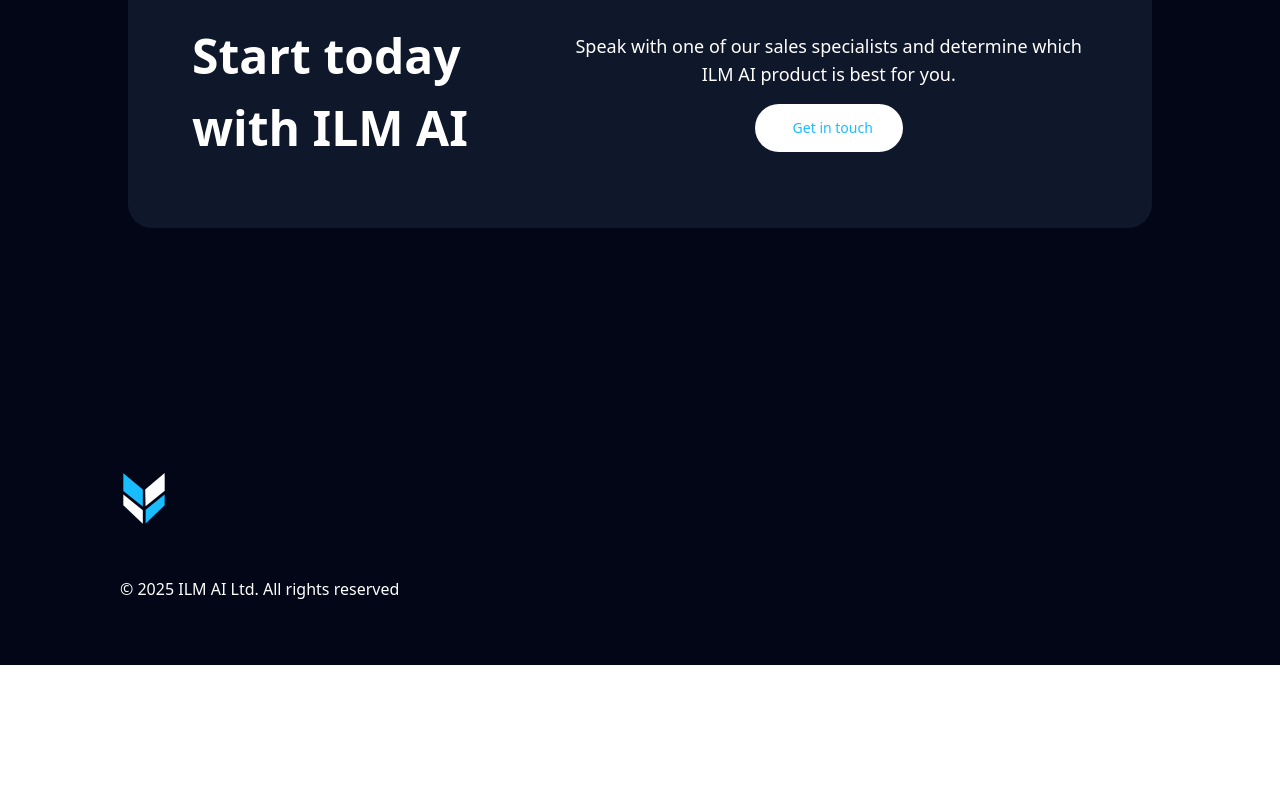
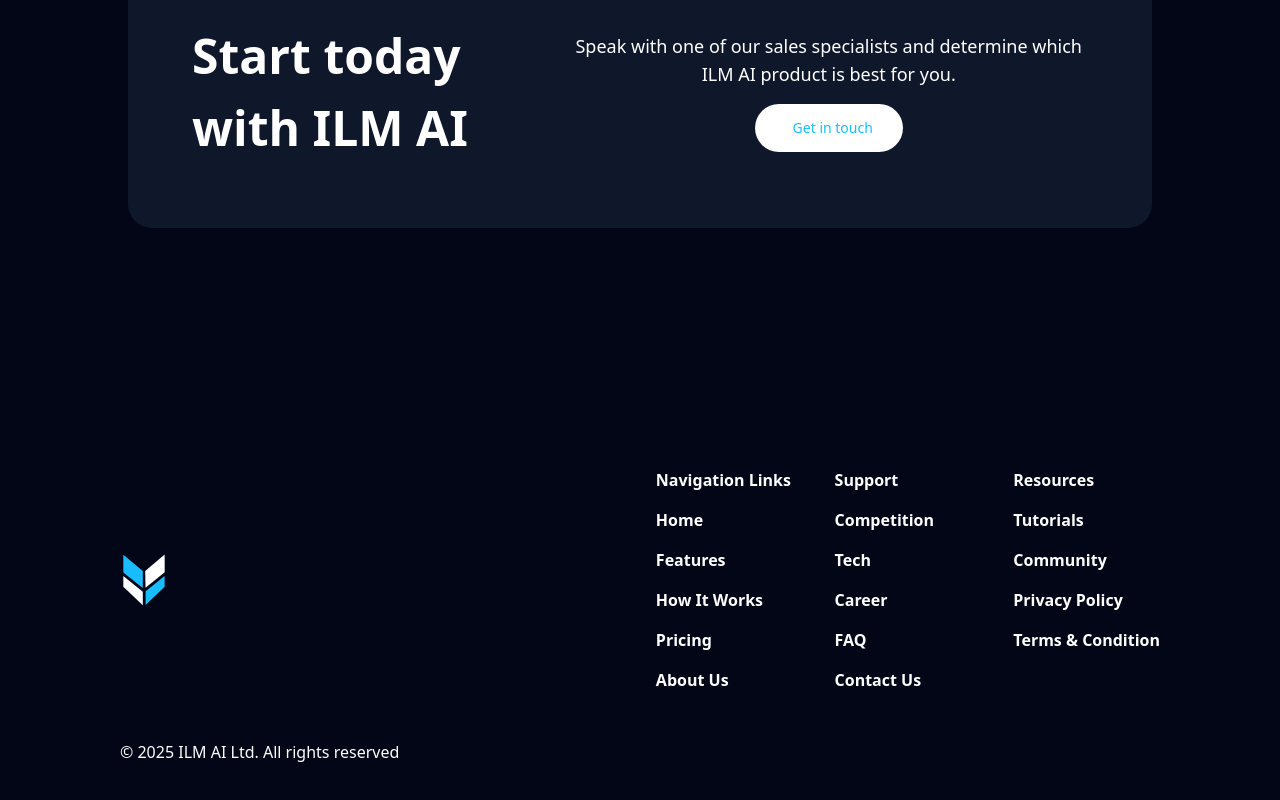
Before and after one commit to ILM-AI-LTD/ilm-ai-frontend, a Next.js app: page / in a window 1280 px wide. Shown: the part 8681-9481 px from the top of the page. Before the commit the page ends 9346 px from the top, so only its background shows below. Built offline with nearby package versions, Linux system fonts and the light colour scheme.

Commit message:
Refactor footer component and add linkGroups constant

```diff
--- a/components/global/Footer.tsx
+++ b/components/global/Footer.tsx
@@ -1,4 +1,6 @@
 import CustomLogo from '@/components/global/CustomLogo'
+import { linkGroups } from '@/constants/FooterLinkGroups copy';
+import Link from 'next/link';
 import type { FC } from 'react'
 
 const Footer: FC = () => {
@@ -7,7 +9,7 @@ const Footer: FC = () => {
             <div className="flex flex-col lg:flex-row justify-between gap-12 py-12">
                 <CustomLogo />
 
-                {/* <div className="grid grid-cols-1 sm:grid-cols-3 gap-8">
+                <div className="grid grid-cols-1 sm:grid-cols-3 gap-8 text-white">
                     {linkGroups.map((group) => (
                         <div key={group.title}>
                             <ul className="space-y-4 text-sm">
@@ -24,7 +26,7 @@ const Footer: FC = () => {
                             </ul>
                         </div>
                     ))}
-                </div> */}
+                </div>
 
 
             </div>
@@ -33,6 +35,7 @@ const Footer: FC = () => {
                 <p className="text-base font-medium">
                     © 2025 ILM AI Ltd. All rights reserved
                 </p>
+
             </div>
         </footer>
     )
--- /dev/null
+++ b/constants/FooterLinkGroups copy.ts
@@ -0,0 +1,39 @@
+export interface LinkGroup {
+    title: string
+    links: { label: string; href: string }[]
+}
+
+export const linkGroups: LinkGroup[] = [
+    {
+        title: 'Navigation Links',
+        links: [
+            { label: "Navigation Links", href: "/navigation-links" },
+            { label: 'Home', href: '/' },
+            { label: 'Features', href: '/features' },
+            { label: 'How It Works', href: '/how-it-works' },
+            { label: 'Pricing', href: '/pricing' },
+            { label: 'About Us', href: '/about' },
+        ],
+    },
+    {
+        title: 'Support',
+        links: [
+            { label: 'Support', href: '/support' },
+            { label: 'Competition', href: '/competition' },
+            { label: 'Tech', href: '/tech' },
+            { label: 'Career', href: 'https://development.d1dxdcfh1vnsex.amplifyapp.com/career' },
+            { label: 'FAQ', href: '/faq' },
+            { label: 'Contact Us', href: '/contact' },
+        ],
+    },
+    {
+        title: 'Resources',
+        links: [
+            { label: 'Resources', href: '/resources' },
+            { label: 'Tutorials', href: '/tutorials' },
+            { label: 'Community', href: '/community' },
+            { label: 'Privacy Policy', href: '/privacy' },
+            { label: 'Terms & Condition', href: '/terms' },
+        ],
+    },
+]
```
